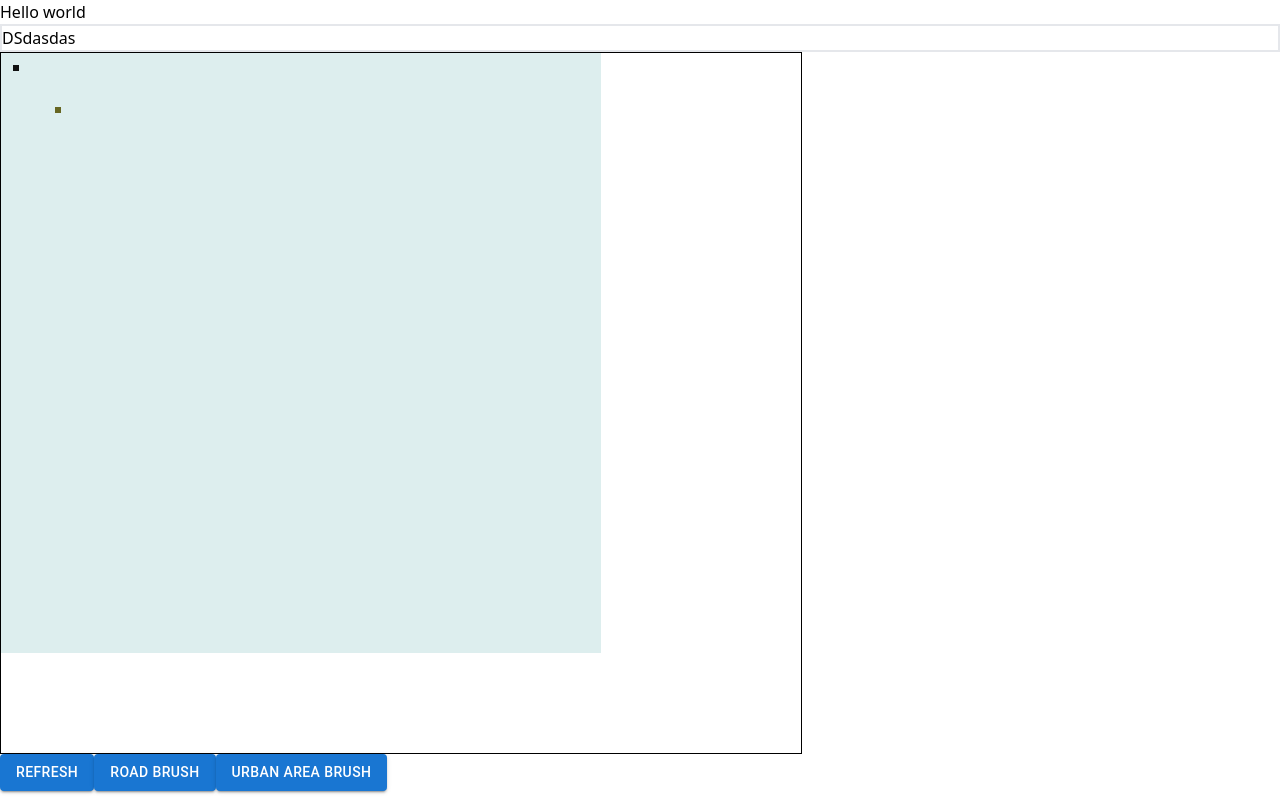
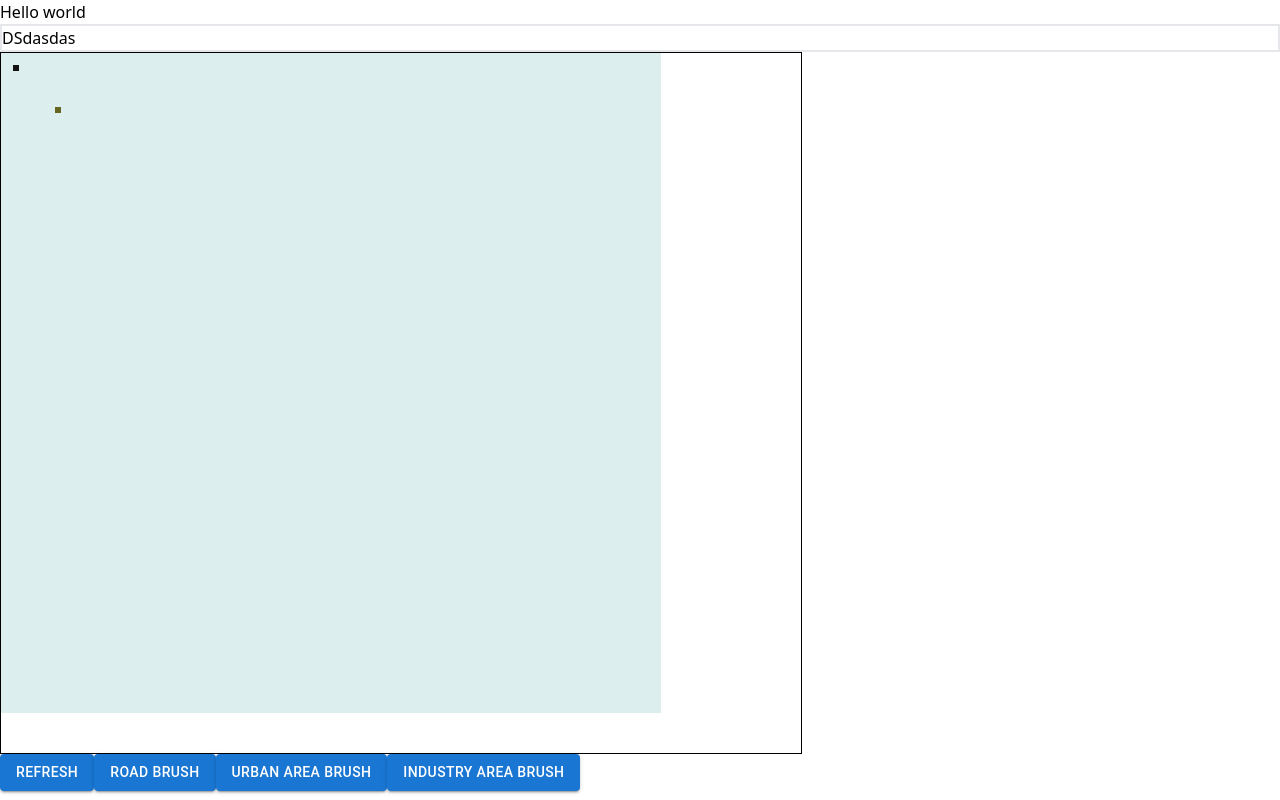
Before and after one commit to unitax13/trafficsim-js, a React (Vite) app: page / in a window 1280 px wide. Built offline with nearby package versions, Linux system fonts and the light colour scheme.

Commit message:
began to prepare for graph generator

```diff
--- a/src/components/Canvas.tsx
+++ b/src/components/Canvas.tsx
@@ -329,11 +329,13 @@ function Canvas(props: CanvasProps) {
     // console.log(x, y);
     updateCoordsOfFieldWithMousePREVIOUSLYOn(x, y);
     updateCoordsOfFieldWithMouseOn(x, y);
-    props.setFieldValue(
-      fieldPressedX.current,
-      fieldPressedY.current,
-      fieldTypeChosen.current
-    );
+    if (e.nativeEvent.button === 0) {
+      props.setFieldValue(
+        fieldPressedX.current,
+        fieldPressedY.current,
+        fieldTypeChosen.current
+      );
+    }
     setIsDrawing(!isDrawing);
   };
 
@@ -380,13 +382,11 @@ function Canvas(props: CanvasProps) {
 
   const onMouseLeave = (
     nativeEvent: React.MouseEvent<HTMLCanvasElement, MouseEvent>
-  ) => {};
-
-  const stopDrawing = () => {
-    setIsDrawing(false);
+  ) => {
+    isPressed.current = false;
   };
 
-  const onKeyDown = (e) => {
+  const onKeyDown = (e: React.KeyboardEvent<HTMLCanvasElement>) => {
     console.log(e.key);
   };
 
@@ -426,6 +426,14 @@ function Canvas(props: CanvasProps) {
         >
           Urban area brush
         </Button>
+        <Button
+          variant="contained"
+          onClick={(e) => {
+            fieldTypeChosen.current = FieldType.Industrial;
+          }}
+        >
+          Industry area brush
+        </Button>
       </div>
     </>
   );
--- a/src/components/MainCanvasElement.tsx
+++ b/src/components/MainCanvasElement.tsx
@@ -5,60 +5,6 @@ import { useState } from "react";
 import FieldType from "../enums/FieldType";
 
 function MainCanvasElement() {
-  // canvas.addEventListener("mousedown", (e) => {
-  //   isPressed = true;
-
-  //   x = e.offsetX;
-  //   y = e.offsetY;
-  //   updateCoordsOfFieldWithMousePREVIOUSLYOn(x, y);
-  //   updateCoordsOfFieldWithMouseOn(x, y);
-
-  //   fieldArray[fieldPressedX][fieldPressedY] = fieldTypeChosen;
-
-  //   drawMainGrid();
-
-  //   console.log("fieldPressed: ", fieldPressedX, fieldPressedY);
-  // });
-
-  // document.addEventListener("mouseup", (e) => {
-  //   // console.log("Is pressed set to false", e.offsetX, e.offsetY);
-  //   updateCoordsOfFieldWithMouseOn(e.offsetX, e.offsetY);
-  //   console.log(
-  //     "fieldPressed: ",
-  //     previousFieldPressedX,
-  //     previousFieldPressedY,
-  //     "fieldReleased: ",
-  //     fieldPressedX,
-  //     fieldPressedY
-  //   );
-
-  //   placeRectangleBetween(
-  //     previousFieldPressedX,
-  //     previousFieldPressedY,
-  //     fieldPressedX,
-  //     fieldPressedY,
-  //     fieldTypeChosen
-  //   );
-  //   redraw();
-  //   isPressed = false;
-
-  //   x = undefined;
-  //   y = undefined;
-  // });
-
-  // canvas.addEventListener("mousemove", (e) => {
-  //   if (isPressed && x !== undefined && y !== undefined) {
-  //     const x2 = e.offsetX;
-  //     const y2 = e.offsetY;
-
-  //     previousMouseX = x;
-  //     previousMouseY = y;
-
-  //     x = x2;
-  //     y = y2;
-  //   }
-  // });
-
   function placePerpendicularLineBetween(
     ax: number,
     ay: number,
@@ -165,8 +111,8 @@ function MainCanvasElement() {
     }
   }
 
-  const numRows = 100;
-  const numColumns = 100;
+  const numRows = 110;
+  const numColumns = 110;
   let fieldArray: FieldType[][] = [];
   // const [stateFieldArray, setStateFieldArray] = useState<FieldType[][]>();
 
@@ -195,32 +141,6 @@ function MainCanvasElement() {
     // setStateFieldArray(fieldArray);
   }
 
-  // console.log(13 % 5);
-  // redraw();
-
-  function redraw() {
-    //render call
-    // draw empty grid, then draw non-empty fields on top of it
-    drawMainGrid();
-
-    //if not mouse dragging, then draw selection. if mouse dragging, then draw perpendicular selection
-    // if (!isPressed) {
-    //   drawSingleSelection();
-    // } else {
-    //   // when it IS dragging
-    //   drawPerpendicularSelection();
-    // }
-
-    // drawCoordsLabel();
-
-    //optionally draw grid overlay
-    //drawGridOverlay();
-
-    // nodeNumbersAreOn ? drawNodeNumbers() : null;
-    // pathIsOn ? drawPath() : null;
-    // roadHeatmapIsOn ? drawRoadHeatOverlay() : null;
-  }
-
   //initPopulation();
 
   return (
```
